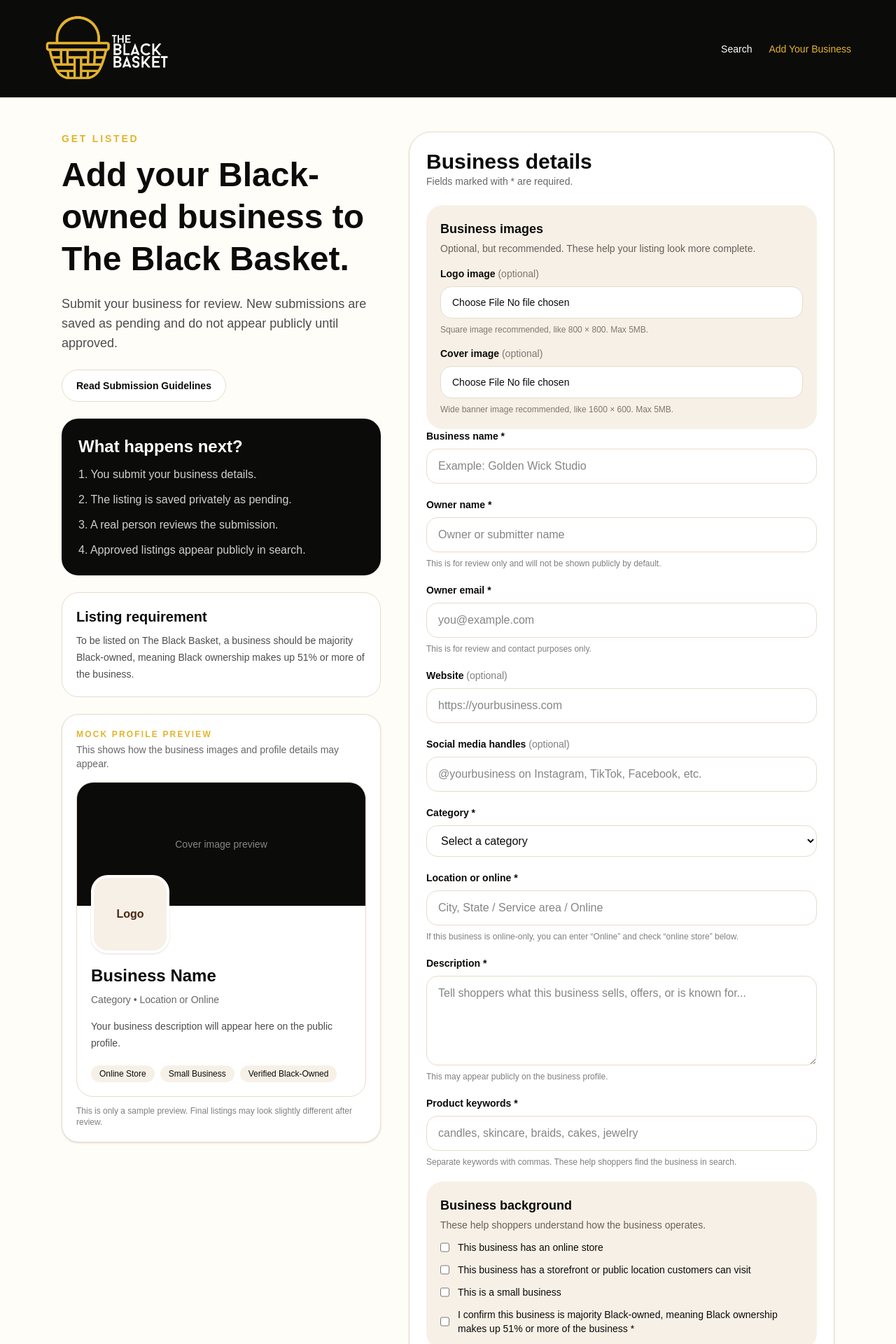
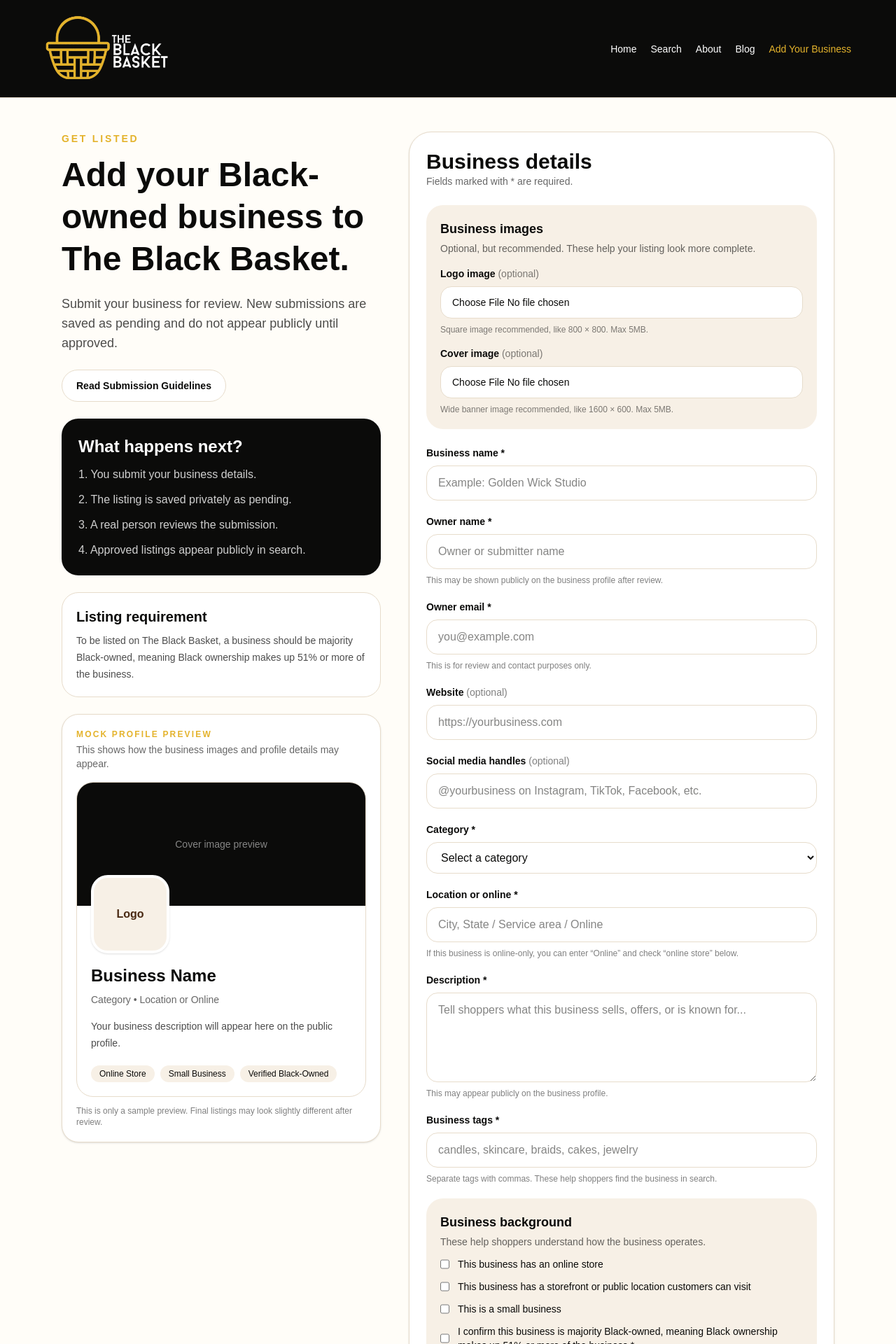
Before and after one commit to theblackbasket/the-black-basket, a Next.js app: page /add-your-business in a window 1280 px wide. Shown: the top 1920 px of the page at 70% size. Built offline with nearby package versions, Linux system fonts and the light colour scheme; no server answers.

Commit message:
Add blog link to add business page

```diff
--- a/app/add-your-business/page.tsx
+++ b/app/add-your-business/page.tsx
@@ -7,13 +7,28 @@ export default function AddYourBusinessPage() {
   return (
     <main className="min-h-screen bg-[#FFFDF8] text-[#0B0B0A]">
       <header className="border-b border-[#E7DCCB] bg-[#0B0B0A] px-6 py-5 text-white">
-        <div className="mx-auto flex max-w-6xl items-center justify-between">
-          <a href="/" className="flex items-center gap-3">
+        <div className="mx-auto flex max-w-6xl items-center justify-between gap-6">
+          <a href="/" className="flex shrink-0 items-center gap-3">
             <Logo />
           </a>
 
-          <nav className="flex items-center gap-6 text-sm">
-            <a href="/search">Search</a>
+          <nav className="flex flex-wrap items-center justify-end gap-5 text-sm">
+            <a href="/" className="hover:text-[#e4b32c]">
+              Home
+            </a>
+
+            <a href="/search" className="hover:text-[#e4b32c]">
+              Search
+            </a>
+
+            <a href="/about" className="hover:text-[#e4b32c]">
+              About
+            </a>
+
+            <a href="/blog" className="hover:text-[#e4b32c]">
+              Blog
+            </a>
+
             <a href="/add-your-business" className="text-[#e4b32c]">
               Add Your Business
             </a>
@@ -63,6 +78,7 @@ export default function AddYourBusinessPage() {
               business.
             </p>
           </div>
+
           <BusinessImagePreview />
         </div>
 
@@ -73,21 +89,26 @@ export default function AddYourBusinessPage() {
         >
           <div className="mb-6">
             <h2 className="text-3xl font-bold">Business details</h2>
+
             <p className="text-sm text-black/60">
               Fields marked with * are required.
             </p>
           </div>
-<div className="grid gap-4 rounded-3xl bg-[#F7F0E6] p-5">
+
+          <div className="mb-6 grid gap-4 rounded-3xl bg-[#F7F0E6] p-5">
             <div>
               <h3 className="mb-1 text-lg font-bold">Business images</h3>
+
               <p className="text-sm text-black/60">
-      Optional, but recommended. These help your listing look more complete.
+                Optional, but recommended. These help your listing look more
+                complete.
               </p>
             </div>
 
             <label className="grid gap-2">
               <span className="text-sm font-semibold">
-      Logo image <span className="font-normal text-black/50">(optional)</span>
+                Logo image{" "}
+                <span className="font-normal text-black/50">(optional)</span>
               </span>
 
               <input
@@ -104,7 +125,8 @@ export default function AddYourBusinessPage() {
 
             <label className="grid gap-2">
               <span className="text-sm font-semibold">
-      Cover image <span className="font-normal text-black/50">(optional)</span>
+                Cover image{" "}
+                <span className="font-normal text-black/50">(optional)</span>
               </span>
 
               <input
@@ -119,9 +141,11 @@ export default function AddYourBusinessPage() {
               </span>
             </label>
           </div>
+
           <div className="grid gap-5">
             <label className="grid gap-2">
               <span className="text-sm font-semibold">Business name *</span>
+
               <input
                 name="business_name"
                 required
@@ -132,20 +156,22 @@ export default function AddYourBusinessPage() {
 
             <label className="grid gap-2">
               <span className="text-sm font-semibold">Owner name *</span>
+
               <input
                 name="owner_name"
                 required
                 className="rounded-2xl border border-[#E7DCCB] px-4 py-3 outline-none focus:border-[#e4b32c]"
                 placeholder="Owner or submitter name"
               />
+
               <span className="text-xs text-black/50">
-                This is for review only and will not be shown publicly by
-                default.
+                This may be shown publicly on the business profile after review.
               </span>
             </label>
 
             <label className="grid gap-2">
               <span className="text-sm font-semibold">Owner email *</span>
+
               <input
                 name="owner_email"
                 type="email"
@@ -153,6 +179,7 @@ export default function AddYourBusinessPage() {
                 className="rounded-2xl border border-[#E7DCCB] px-4 py-3 outline-none focus:border-[#e4b32c]"
                 placeholder="you@example.com"
               />
+
               <span className="text-xs text-black/50">
                 This is for review and contact purposes only.
               </span>
@@ -163,6 +190,7 @@ export default function AddYourBusinessPage() {
                 Website{" "}
                 <span className="font-normal text-black/50">(optional)</span>
               </span>
+
               <input
                 name="website"
                 type="url"
@@ -176,6 +204,7 @@ export default function AddYourBusinessPage() {
                 Social media handles{" "}
                 <span className="font-normal text-black/50">(optional)</span>
               </span>
+
               <input
                 name="instagram"
                 className="rounded-2xl border border-[#E7DCCB] px-4 py-3 outline-none focus:border-[#e4b32c]"
@@ -185,6 +214,7 @@ export default function AddYourBusinessPage() {
 
             <label className="grid gap-2">
               <span className="text-sm font-semibold">Category *</span>
+
               <select
                 name="category"
                 required
@@ -197,6 +227,7 @@ export default function AddYourBusinessPage() {
                 <option>Home Goods</option>
                 <option>Kids</option>
                 <option>Food</option>
+                <option>Restaurants</option>
                 <option>Fashion</option>
                 <option>Services</option>
                 <option>Wellness</option>
@@ -209,11 +240,13 @@ export default function AddYourBusinessPage() {
               <span className="text-sm font-semibold">
                 Location or online *
               </span>
+
               <input
                 name="location"
                 className="rounded-2xl border border-[#E7DCCB] px-4 py-3 outline-none focus:border-[#e4b32c]"
                 placeholder="City, State / Service area / Online"
               />
+
               <span className="text-xs text-black/50">
                 If this business is online-only, you can enter “Online” and
                 check “online store” below.
@@ -222,37 +255,39 @@ export default function AddYourBusinessPage() {
 
             <label className="grid gap-2">
               <span className="text-sm font-semibold">Description *</span>
+
               <textarea
                 name="description"
                 required
                 className="min-h-32 rounded-2xl border border-[#E7DCCB] px-4 py-3 outline-none focus:border-[#e4b32c]"
                 placeholder="Tell shoppers what this business sells, offers, or is known for..."
               />
+
               <span className="text-xs text-black/50">
                 This may appear publicly on the business profile.
               </span>
             </label>
 
             <label className="grid gap-2">
-              <span className="text-sm font-semibold">
-                Product keywords *
-              </span>
+              <span className="text-sm font-semibold">Business tags *</span>
+
               <input
                 name="tags"
                 required
                 className="rounded-2xl border border-[#E7DCCB] px-4 py-3 outline-none focus:border-[#e4b32c]"
                 placeholder="candles, skincare, braids, cakes, jewelry"
               />
+
               <span className="text-xs text-black/50">
-                Separate keywords with commas. These help shoppers find the
-                business in search.
+                Separate tags with commas. These help shoppers find the business
+                in search.
               </span>
             </label>
-
 
             <div className="grid gap-3 rounded-3xl bg-[#F7F0E6] p-5">
               <div>
                 <h3 className="mb-1 text-lg font-bold">Business background</h3>
+
                 <p className="text-sm text-black/60">
                   These help shoppers understand how the business operates.
                 </p>
@@ -260,6 +295,7 @@ export default function AddYourBusinessPage() {
 
               <label className="flex gap-3">
                 <input name="online" type="checkbox" />
+
                 <span className="text-sm">
                   This business has an online store
                 </span>
@@ -267,6 +303,7 @@ export default function AddYourBusinessPage() {
 
               <label className="flex gap-3">
                 <input name="physical_store" type="checkbox" />
+
                 <span className="text-sm">
                   This business has a storefront or public location customers can
                   visit
@@ -275,6 +312,7 @@ export default function AddYourBusinessPage() {
 
               <label className="flex gap-3">
                 <input name="small_business" type="checkbox" />
+
                 <span className="text-sm">This is a small business</span>
               </label>
 
@@ -284,6 +322,7 @@ export default function AddYourBusinessPage() {
                   type="checkbox"
                   required
                 />
+
                 <span className="text-sm">
                   I confirm this business is majority Black-owned, meaning Black
                   ownership makes up 51% or more of the business *
@@ -294,6 +333,7 @@ export default function AddYourBusinessPage() {
             <div className="grid gap-3 rounded-3xl bg-[#F7F0E6] p-5">
               <div>
                 <h3 className="mb-1 text-lg font-bold">Business values</h3>
+
                 <p className="text-sm text-black/60">
                   Select every value that applies. These are optional and
                   self-reported.
@@ -348,6 +388,7 @@ export default function AddYourBusinessPage() {
                 <h3 className="mb-1 text-lg font-bold">
                   How can we verify this business is Black-owned?
                 </h3>
+
                 <p className="text-sm text-black/60">
                   Share anything that helps us review the submission. This is for
                   review only and may not appear publicly.
@@ -390,6 +431,7 @@ export default function AddYourBusinessPage() {
             <div className="rounded-3xl bg-[#F7F0E6] p-5">
               <label className="flex gap-3">
                 <input name="submission_agreement" type="checkbox" required />
+
                 <span className="text-sm leading-6">
                   By submitting this business, I agree to The Black Basket’s{" "}
                   <a href="/terms" className="font-semibold text-[#e4b32c]">
```
Lines whose indentation alone changed are shown as unchanged.
